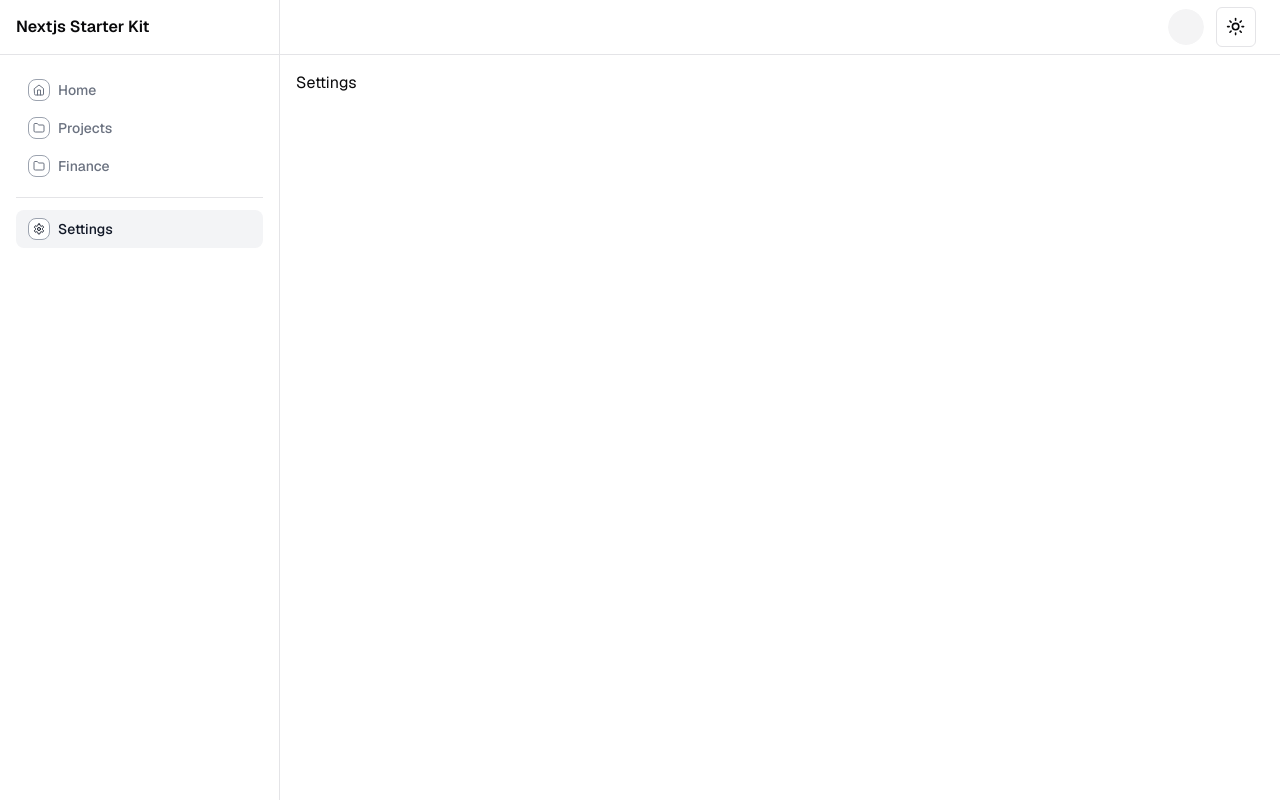
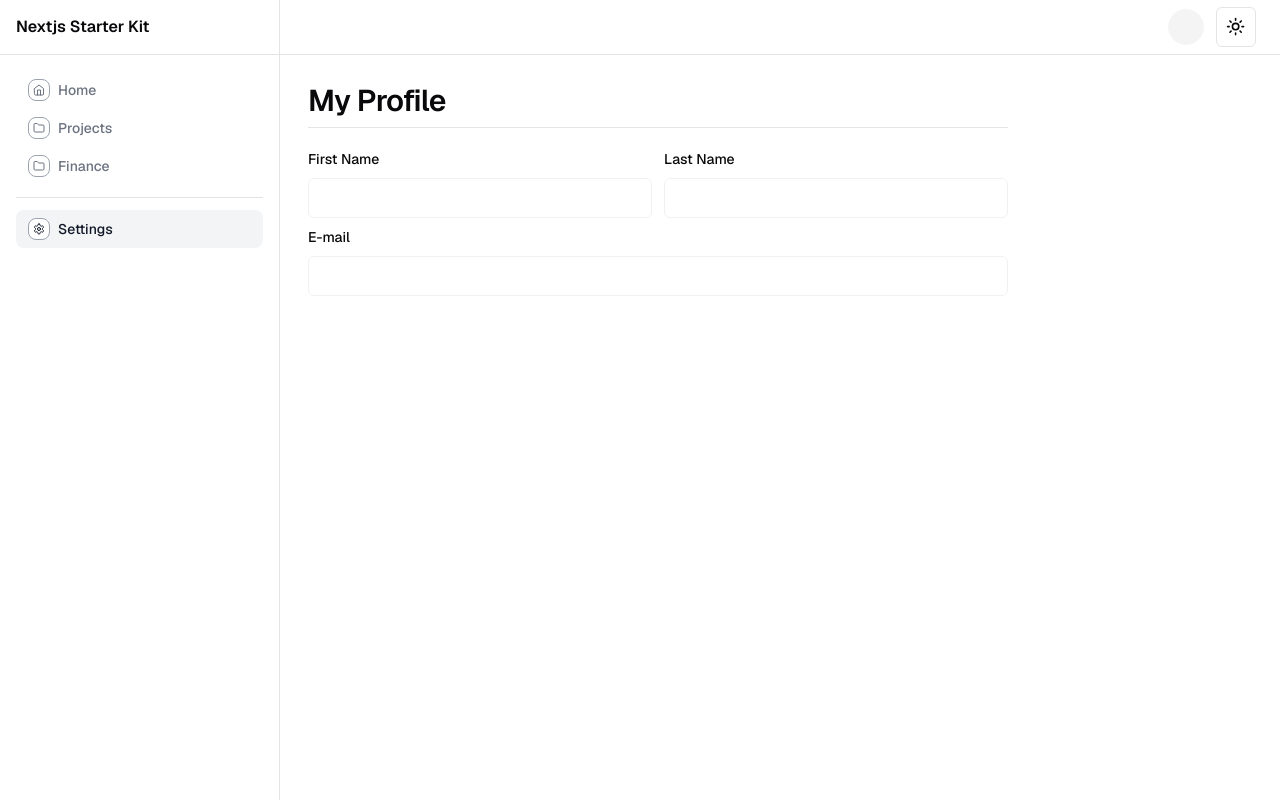
Before and after one commit to michaelshimeles/nextjs-starter-kit, a Next.js app: page /dashboard/settings in a window 1280 px wide. Built offline with nearby package versions, Linux system fonts and the light colour scheme; no server answers.

Commit message:
Clean up dashboard

```diff
--- a/app/dashboard/finance/page.tsx
+++ b/app/dashboard/finance/page.tsx
@@ -37,8 +37,8 @@ export default function Category() {
 
 
   return (
-    <main className="flex w-full mt-[1rem] flex-col items-center justify-between ">
-      <div className="flex flex-col gap-3 mb-[5rem] w-full px-8">
+    <div className='flex justify-start items-center flex-wrap px-3 pt-3 gap-4'>
+      <div className="flex flex-col gap-3 mb-[5rem] w-full">
         <h1 className="scroll-m-20 text-4xl font-semibold tracking-tight lg:text-5xl">
           Random Finance
         </h1>
@@ -66,6 +66,6 @@ export default function Category() {
         </Form>
 
       </div>
-    </main>
+    </div>
   )
 }
--- a/app/dashboard/page.tsx
+++ b/app/dashboard/page.tsx
@@ -3,8 +3,7 @@ import { BarChartComponent } from './(components)/BarChart'
 
 export default async function Dashboard() {
   return (
-    <main className="flex flex-col items-start w-full flex-wrap justify-center gap-3 ">
-      <div className='flex flex-wrap gap-3'>
+    <div className='flex justify-start items-center flex-wrap px-3 pt-3 gap-4'>
       <Card className='w-[20rem]'>
         <CardHeader className="flex flex-row items-center justify-between space-y-0 pb-2">
           <CardTitle className="text-sm font-medium">
@@ -30,7 +29,6 @@ export default async function Dashboard() {
           </p>
         </CardContent>
       </Card>
-      </div>
       <Card className="w-full">
         <CardHeader>
           <CardTitle>Overview</CardTitle>
@@ -39,6 +37,6 @@ export default async function Dashboard() {
           <BarChartComponent />
         </CardContent>
       </Card>
-    </main>
+    </div>
   )
 }
--- a/app/dashboard/settings/page.tsx
+++ b/app/dashboard/settings/page.tsx
@@ -1,7 +1,34 @@
-import React from 'react'
+"use client"
+import { Input } from '@/components/ui/input'
+import { Label } from '@/components/ui/label'
+import { useUser } from '@clerk/nextjs'
 
-export default function SettingsPage() {
+export default function Settings() {
+  const user = useUser()
+
   return (
-    <div>Settings</div>
+    <div className='flex justify-start items-center flex-wrap px-3 pt-3 gap-4'>
+      <div className="flex flex-col gap-3 mb-[5rem] w-full max-w-[700px]">
+        <h2 className="mt-10 scroll-m-20 border-b pb-2 w-full text-3xl font-semibold tracking-tight transition-colors first:mt-0">
+          My Profile
+        </h2>
+        <div className='flex w-full gap-3 mt-3'>
+          <div className='flex flex-col gap-3 w-full'>
+            <Label>First Name</Label>
+            <Input disabled defaultValue={user?.user?.firstName ? user?.user?.firstName : ""} />
+          </div>
+          <div className='flex flex-col gap-3 w-full'>
+            <Label>Last Name</Label>
+            <Input disabled defaultValue={user?.user?.lastName ? user?.user?.lastName : ""} />
+          </div>
+        </div>
+        <div className='flex flex-col gap-3'>
+          <div className='flex flex-col gap-3'>
+            <Label>E-mail</Label>
+            <Input disabled defaultValue={user?.user?.emailAddresses?.[0]?.emailAddress!} />
+          </div>
+        </div>
+      </div>
+    </div>
   )
 }
--- a/components/NavBar.tsx
+++ b/components/NavBar.tsx
@@ -79,7 +79,7 @@ export function NavBar() {
                     </Link>
                 </NavigationMenuList>
                 <NavigationMenuList>
-                    <NavigationMenuItem className="max-[825px]:hidden">
+                    <NavigationMenuItem className="max-[825px]:hidden ml-5">
                         <NavigationMenuTrigger>Features</NavigationMenuTrigger>
                         <NavigationMenuContent>
                             <ul className="flex flex-col w-[400px] gap-3 p-4  lg:w-[500px] ">
@@ -95,6 +95,11 @@ export function NavBar() {
                             </ul>
                         </NavigationMenuContent>
                     </NavigationMenuItem>
+                    <NavigationMenuList>
+                        <Link className="max-[825px]:hidden" href="https://learn.rankboost.ai" target="_blank">
+                            <Button variant="ghost">Docs</Button>
+                        </Link>
+                    </NavigationMenuList>
                 </NavigationMenuList>
             </NavigationMenu>
             <div className="flex items-center gap-3 max-[825px]:hidden">
```
Lines whose indentation alone changed are shown as unchanged.
